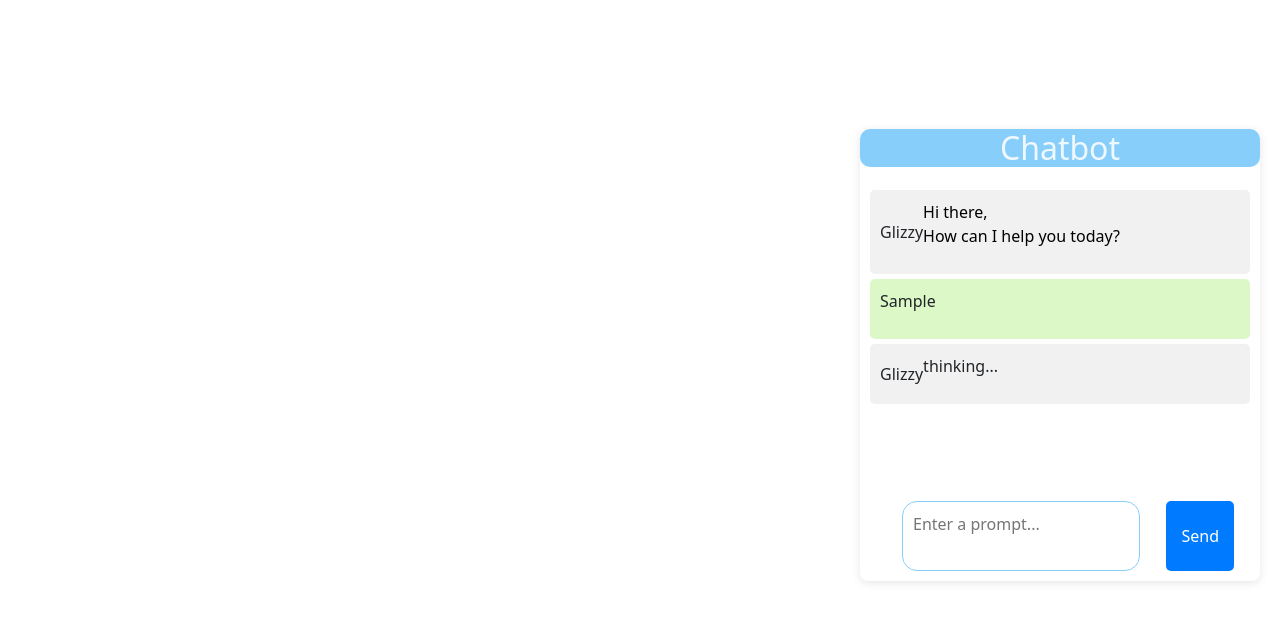
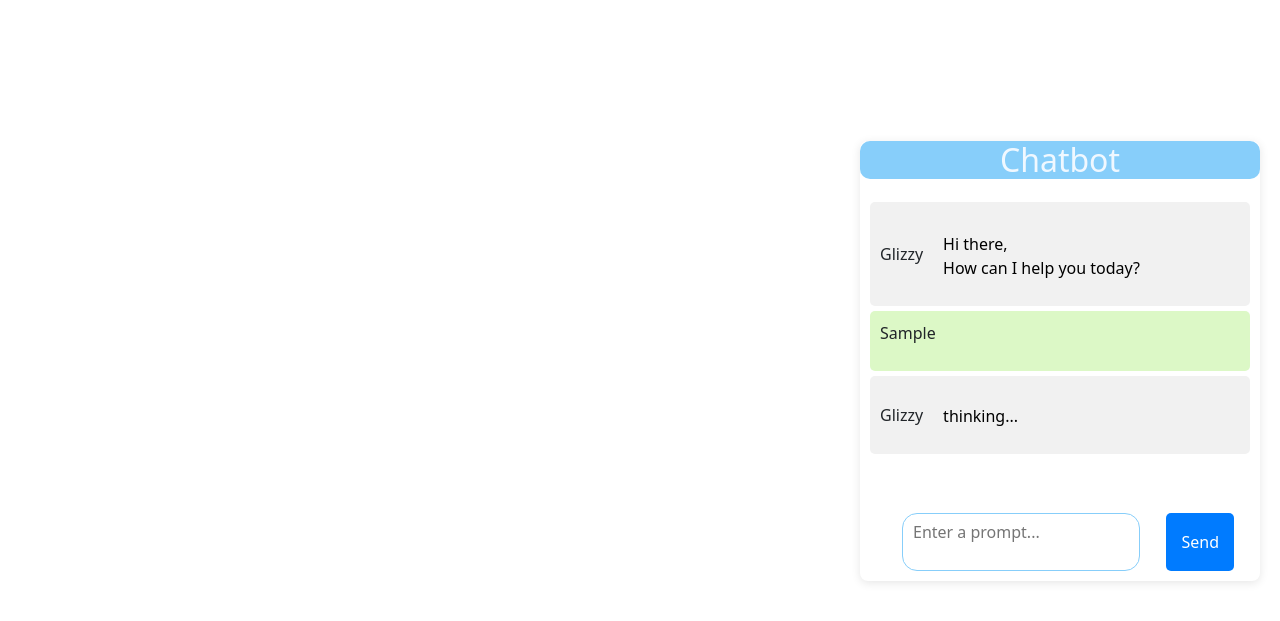
Before and after one commit to dvsserp/Education-and-Neurodiversity, a plain HTML site: page front_end/chat.html in a window 1280 px wide. Both pictures are taken after typing "Sample" into the empty fields and a click on the button "Send". Shown: the part 99-720 px from the top of the page. Drawn offline with nearby package versions, Linux system fonts and the light colour scheme.

Commit message:
new chat ui

```diff
--- a/front_end/chat.html
+++ b/front_end/chat.html
@@ -24,6 +24,7 @@
             padding: 10px;
             height: 300px;
             list-style-type: none;
+
         }
         .chat {
             margin: 5px 0;
@@ -48,7 +49,8 @@
             flex: 1;
             border: 1px solid #ddd;
             border-radius: 5px;
-            padding: 10px;
+            padding-left: 10px;
+            padding-top: 6px;
             resize: none;
         }
         .chat-input button {
@@ -137,10 +139,10 @@
             <header style="background: lightskyblue; border-radius: 10px; text-align: center;">
                 <h2 style="color:aliceblue;">Chatbot</h2>
             </header>
-            <ul class="chatbox" id="chatbox" style="height: 300px; overflow-y: auto; ">
+            <ul class="chatbox" id="chatbox" style="height: 300px; overflow-y: auto;">
                 <li class="chat incoming">
                     <span class="material-symbols-outlined">Glizzy</span>
-                    <p style="color:black; font-size:medium; ">Hi there, <br> How can I help you today?</p>
+                    <p style="color:black; font-size:medium; margin-left: 20px; margin-top: 20px;">Hi there, <br> How can I help you today?</p>
                 </li>
             </ul>
             <div class="chat-input d-flex mx-3">
@@ -162,7 +164,7 @@
             chatLi.classList.add("chat", className);
             let chatContent = className === "outgoing"
                 ? `<p>${message}</p>`
-                : `<span class="material-symbols-outlined">Glizzy</span><p>${message}</p>`;
+                : `<span class="material-symbols-outlined">Glizzy</span><p style="color:black; font-size:medium; margin-left: 20px; margin-top: 18px;">${message}</p>`;
             chatLi.innerHTML = chatContent;
             return chatLi;
         };
```
